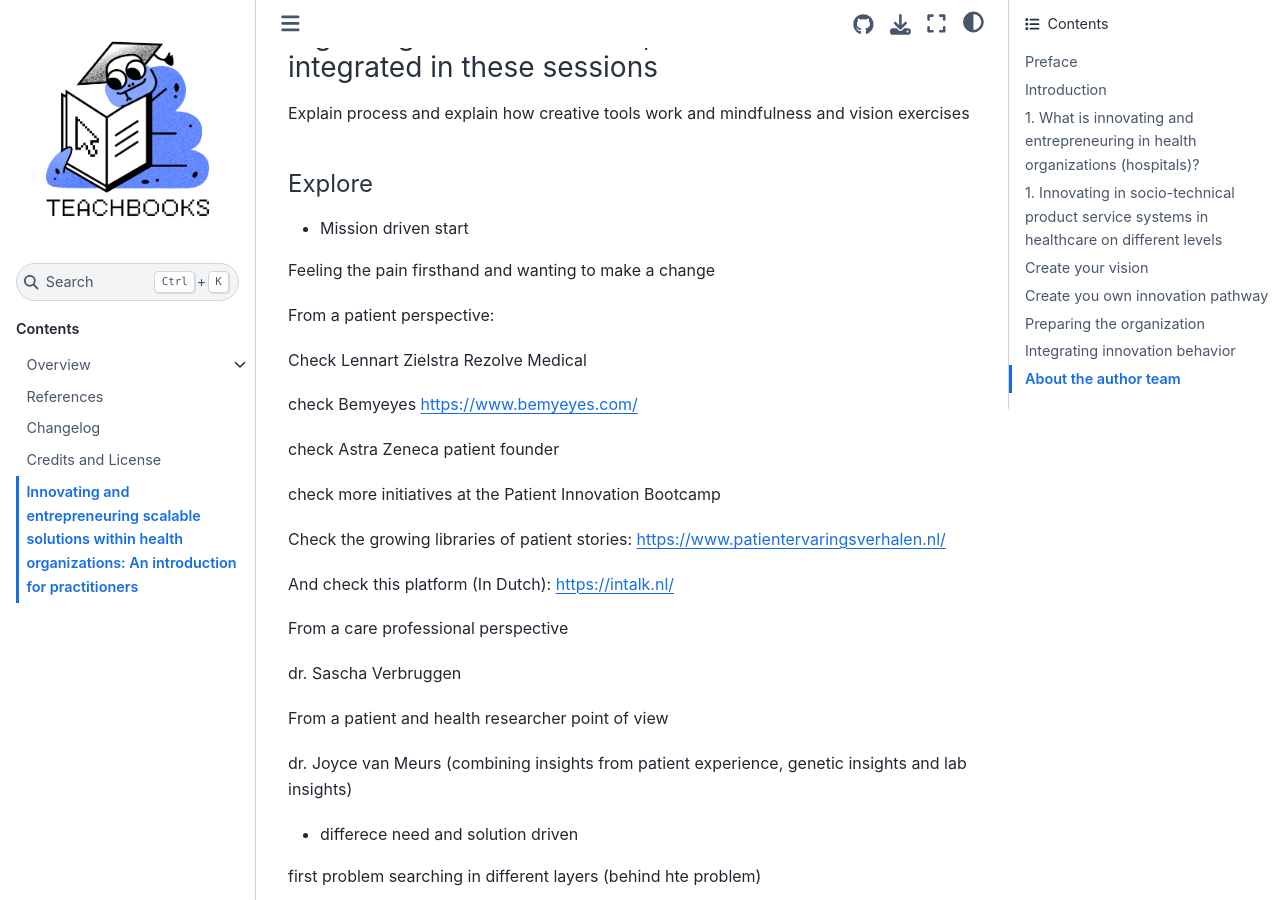
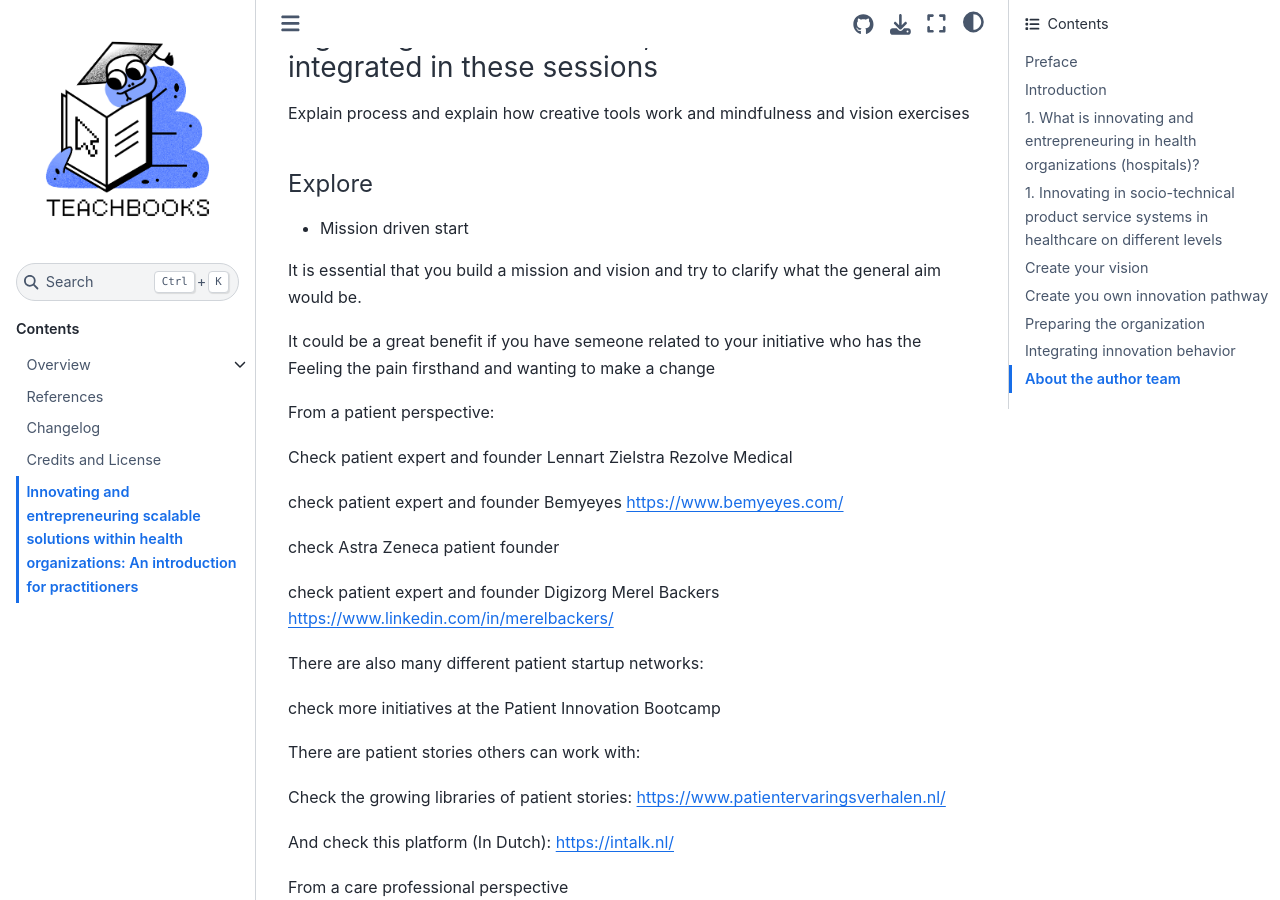
Before and after one commit to pietervandekerckhove/handbook-innovating-health, a Jupyter Book: the page built from book/Innovating_healthcare.md, in a window 1280 px wide and 900 px high, scrolled down 6354 px. Built offline with Jupyter Book 1.0.4 settings and Sphinx 7.4.7 and the Sphinx Book theme 1.1.4, drawn with Linux system fonts in a browser that asks for light colours; comment, search, counter and statistics services are not loaded.

Commit message:
update patient entrepreneur and innovation Merel Backers

```diff
--- a/book/Innovating_healthcare.md
+++ b/book/Innovating_healthcare.md
@@ -178,18 +178,28 @@ Explain process and explain how creative tools work and mindfulness and vision e
 
 * Mission driven start
 
-Feeling the pain firsthand and wanting to make a change
+It is essential that you build a mission and vision and try to clarify what the general aim would be.
+
+It could be a great benefit if you have semeone related to your initiative who has the Feeling the pain firsthand and wanting to make a change
 
 
 From a patient perspective:
 
-Check Lennart Zielstra Rezolve Medical
+Check patient expert and founder Lennart Zielstra Rezolve Medical
 
-check Bemyeyes https://www.bemyeyes.com/
+check patient expert and founder Bemyeyes https://www.bemyeyes.com/
 
 check Astra Zeneca patient founder
 
+check patient expert and founder Digizorg Merel Backers https://www.linkedin.com/in/merelbackers/
+
+
+There are also many different patient startup networks:
+
 check more initiatives at the Patient Innovation Bootcamp
+
+
+There are patient stories others can work with:
 
 Check the growing libraries of patient stories: https://www.patientervaringsverhalen.nl/
 
```
